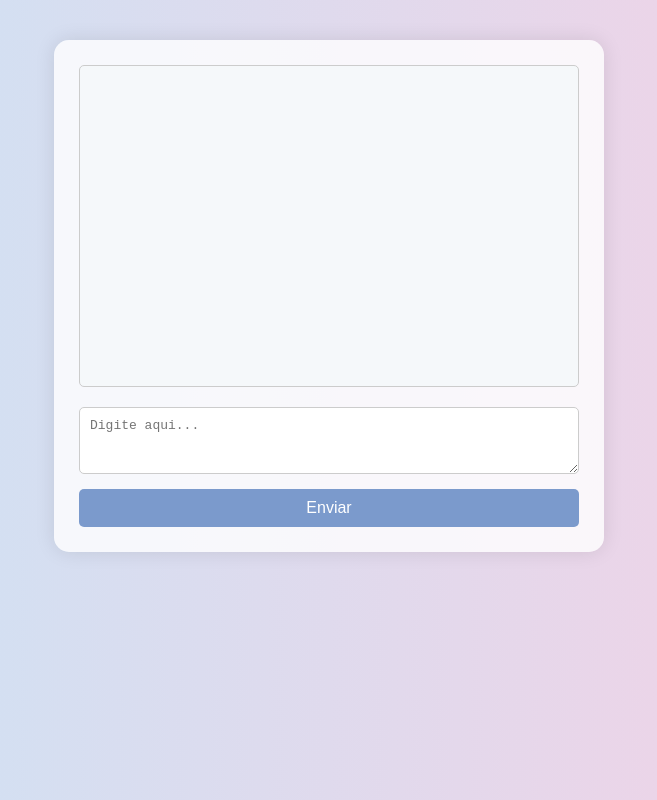
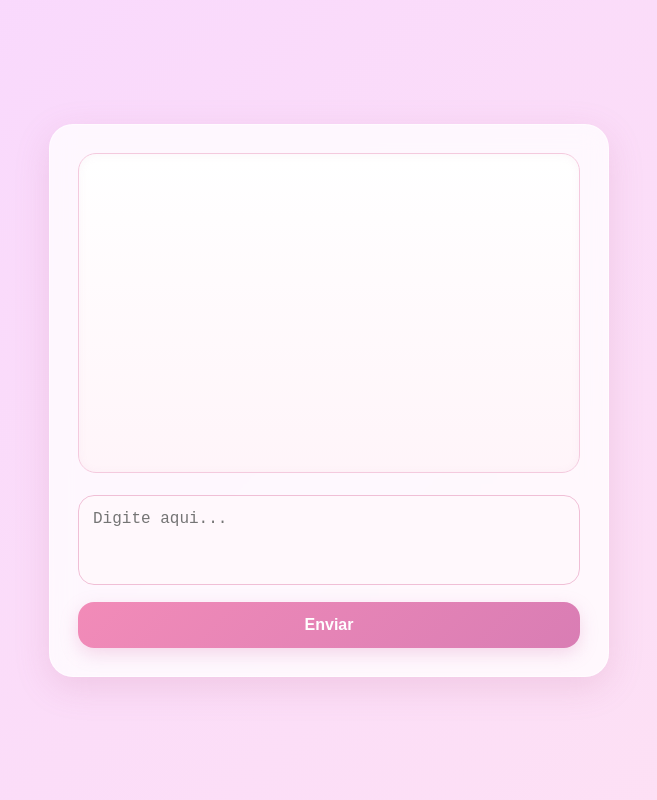
Before and after one commit to Marcos-Tecnologia/Mariana-IA---AcolheJovem-OFC-, a plain HTML site: page index.html in a window 1280 px wide. Both pictures are taken after a click on the button "Conversar com Aurora". Shown: the whole page, without its empty margins (311-968 px from the left). Drawn offline with Linux system fonts and the light colour scheme.

Commit message:
Mais estilo bonito e mais animações

```diff
--- a/style.css
+++ b/style.css
@@ -1,58 +1,173 @@
+* {
+  box-sizing: border-box;
+}
+
 body {
   font-family: 'Segoe UI', sans-serif;
-  background: linear-gradient(to right, #c9e4f6, #f6d0e4);
   margin: 0;
-  padding: 0;
+  min-height: 100vh;
+  background: linear-gradient(-45deg, #ffd6e7, #ffe4f0, #f8d7ff, #ffdceb);
+  background-size: 400% 400%;
+  animation: fundoAurora 12s ease infinite;
+  display: flex;
+  justify-content: center;
+  align-items: center;
+  padding: 20px;
+}
+
+@keyframes fundoAurora {
+  0% {
+    background-position: 0% 50%;
+  }
+  50% {
+    background-position: 100% 50%;
+  }
+  100% {
+    background-position: 0% 50%;
+  }
 }
 
 #container {
-  max-width: 500px;
-  margin: 40px auto;
-  background: #ffffffcc;
-  padding: 25px;
-  border-radius: 15px;
-  box-shadow: 0 0 20px rgba(0,0,0,0.1);
+  width: 100%;
+  max-width: 560px;
+  background: rgba(255, 255, 255, 0.78);
+  backdrop-filter: blur(12px);
+  border: 1px solid rgba(255, 255, 255, 0.5);
+  border-radius: 24px;
+  padding: 28px;
+  box-shadow: 0 10px 35px rgba(189, 98, 146, 0.18);
+  animation: subirSuave 0.8s ease;
 }
 
-h1, h3 {
+@keyframes subirSuave {
+  from {
+    opacity: 0;
+    transform: translateY(18px);
+  }
+  to {
+    opacity: 1;
+    transform: translateY(0);
+  }
+}
+
+#inicio-container,
+#chat-container {
+  animation: fadeSuave 0.5s ease;
+}
+
+@keyframes fadeSuave {
+  from {
+    opacity: 0;
+  }
+  to {
+    opacity: 1;
+  }
+}
+
+h1 {
+  margin: 0;
   text-align: center;
-  color: #444;
+  font-size: 2.4rem;
+  color: #c25b8d;
+  letter-spacing: 1px;
+  text-shadow: 0 2px 10px rgba(194, 91, 141, 0.12);
+}
+
+h3 {
+  margin-top: 8px;
+  margin-bottom: 24px;
+  text-align: center;
+  font-weight: 500;
+  color: #7a5a69;
+}
+
+button {
+  width: 100%;
+  border: none;
+  border-radius: 16px;
+  padding: 14px 18px;
+  font-size: 1rem;
+  font-weight: 600;
+  cursor: pointer;
+  background: linear-gradient(135deg, #f28bb8, #d97db4);
+  color: white;
+  box-shadow: 0 6px 18px rgba(217, 125, 180, 0.28);
+  transition: transform 0.18s ease, box-shadow 0.18s ease, filter 0.18s ease;
+}
+
+button:hover {
+  transform: translateY(-2px) scale(1.01);
+  box-shadow: 0 10px 24px rgba(217, 125, 180, 0.34);
+  filter: brightness(1.03);
+}
+
+button:active {
+  transform: scale(0.99);
 }
 
 textarea {
   width: 100%;
-  padding: 10px;
-  margin-top: 10px;
-  border: 1px solid #ccc;
-  border-radius: 5px;
-  font-size: 1em;
-  box-sizing: border-box;
+  min-height: 90px;
+  resize: none;
+  border: 1px solid #f0bfd6;
+  border-radius: 16px;
+  padding: 14px;
+  margin-top: 14px;
+  margin-bottom: 12px;
+  font-size: 1rem;
+  outline: none;
+  background: rgba(255, 248, 252, 0.95);
+  color: #5f4a55;
+  transition: border 0.2s ease, box-shadow 0.2s ease;
 }
 
-button {
-  background: #7b9acc;
-  color: white;
-  padding: 10px;
-  margin-top: 10px;
-  border: none;
-  width: 100%;
-  border-radius: 5px;
-  font-size: 1em;
-  cursor: pointer;
-}
-
-button:hover {
-  background: #5f7aa6;
+textarea:focus {
+  border-color: #e79ac0;
+  box-shadow: 0 0 0 4px rgba(231, 154, 192, 0.16);
 }
 
 #chat-box {
-  height: 300px;
+  height: 320px;
   overflow-y: auto;
-  background: #f5f8fa;
-  padding: 10px;
-  margin-bottom: 10px;
-  border-radius: 5px;
-  border: 1px solid #ccc;
+  padding: 14px;
+  margin-bottom: 8px;
+  border-radius: 18px;
+  border: 1px solid #f4cade;
+  background: linear-gradient(180deg, rgba(255,255,255,0.95), rgba(255,244,249,0.95));
+  box-shadow: inset 0 1px 8px rgba(209, 140, 174, 0.08);
+  scroll-behavior: smooth;
+}
+
+#chat-box::-webkit-scrollbar {
+  width: 8px;
+}
+
+#chat-box::-webkit-scrollbar-thumb {
+  background: #ebb4cf;
+  border-radius: 999px;
+}
+
+#chat-box div {
+  margin-bottom: 12px;
+  padding: 10px 12px;
+  border-radius: 14px;
+  line-height: 1.5;
+  animation: msgEntrada 0.25s ease;
+}
+
+@keyframes msgEntrada {
+  from {
+    opacity: 0;
+    transform: translateY(8px);
+  }
+  to {
+    opacity: 1;
+    transform: translateY(0);
+  }
+}
+
+#chat-box div strong {
+  color: #c25b8d;
 }
 
 .hidden {
```
